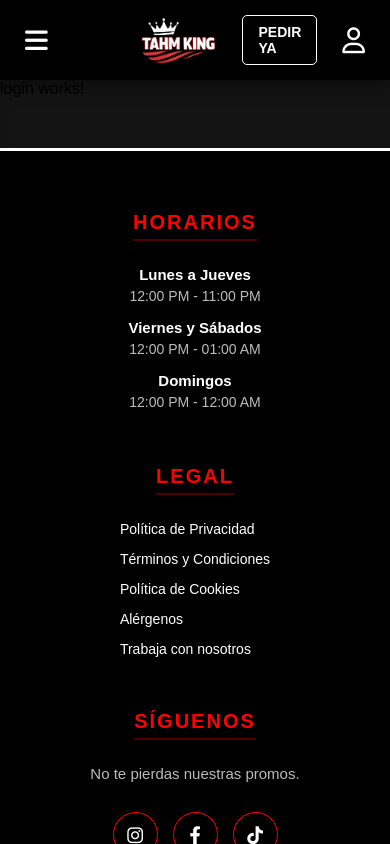
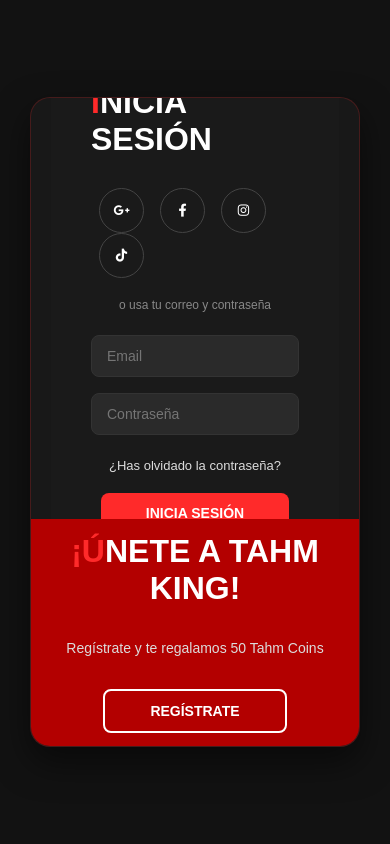
Before and after one commit to AmineStudio/PWM, an Angular app: page /login in a window 390 px wide. Shown: the top 844 px of the page. Built offline with nearby package versions, Linux system fonts and the light colour scheme.

Commit message:
feat: migración de la pagina login

```diff
--- a/src/app/pages/login/login.component.css
+++ b/src/app/pages/login/login.component.css
@@ -0,0 +1,337 @@
+:host {
+  display: block;
+  width: 100%;
+  height: 100%;
+}
+
+.login-body {
+  background: #121212;
+  min-height: 100vh;
+  width: 100vw;
+  display: flex;
+  align-items: center;
+  justify-content: center;
+  position: fixed;
+  top: 0;
+  left: 0;
+  z-index: 9999;
+}
+
+.login-body {
+  background: #121212;
+  min-height: 100vh;
+  display: flex;
+  align-items: center;
+  justify-content: center;
+  padding: 20px;
+}
+
+.container {
+  background-color: #181818;
+  border-radius: 20px;
+  position: relative;
+  overflow: hidden;
+  width: 850px;
+  max-width: 100%;
+  min-height: 520px;
+  box-shadow: 0 15px 35px rgba(0,0,0,0.5);
+  border: 1px solid rgba(255,42,42,0.2);
+}
+
+.container h1 {
+  font-size: 32px;
+  margin-bottom: 10px;
+  color: #fff;
+  text-transform: uppercase;
+}
+
+.container h1::first-letter {
+  color: #ff2a2a;
+}
+
+.container p {
+  font-size: 14px;
+  line-height: 22px;
+  margin: 20px 0;
+  color: #dcdcdc;
+}
+
+.container span {
+  font-size: 12px;
+  color: #888;
+  margin-bottom: 15px;
+}
+
+.container a {
+  color: #dcdcdc;
+  font-size: 13px;
+  text-decoration: none;
+  margin: 15px 0 10px;
+}
+
+.container a:hover {
+  color: #ff2a2a;
+}
+
+.container button {
+  background-color: #ff2a2a;
+  color: white;
+  font-size: 14px;
+  padding: 12px 45px;
+  border: none;
+  border-radius: 8px;
+  font-weight: bold;
+  text-transform: uppercase;
+  margin-top: 10px;
+  cursor: pointer;
+  box-shadow: 0 4px 0 #b30000;
+  transition: all .2s ease;
+}
+
+.container button:hover {
+  background-color: #ff4d4d;
+  transform: translateY(-2px);
+}
+
+.container button:active {
+  transform: translateY(2px);
+}
+
+.container button.hidden {
+  background-color: transparent;
+  border: 2px solid white;
+  box-shadow: none;
+}
+
+.container button.hidden:hover {
+  background: white;
+  color: black;
+}
+
+.container form {
+  background-color: #1a1a1a;
+  display: flex;
+  align-items: center;
+  justify-content: center;
+  flex-direction: column;
+  padding: 0 40px;
+  height: 100%;
+}
+
+.container input {
+  background-color: #2a2a2a;
+  border: 1px solid #333;
+  color: white;
+  margin: 8px 0;
+  padding: 12px 15px;
+  font-size: 14px;
+  border-radius: 8px;
+  width: 100%;
+}
+
+.container input:focus {
+  border-color: #ff2a2a;
+  outline: none;
+}
+
+.form-container {
+  position: absolute;
+  top: 0;
+  height: 100%;
+  transition: all .6s ease-in-out;
+}
+
+.sign-in {
+  left: 0;
+  width: 50%;
+  z-index: 2;
+}
+
+.container.active .sign-in {
+  transform: translateX(100%);
+}
+
+.sign-up {
+  left: 0;
+  width: 50%;
+  opacity: 0;
+  z-index: 1;
+}
+
+.container.active .sign-up {
+  transform: translateX(100%);
+  opacity: 1;
+  z-index: 5;
+}
+
+.social-icons {
+  margin: 20px 0;
+}
+
+.social-icons a {
+  border: 1px solid #444;
+  border-radius: 50%;
+  display: inline-flex;
+  justify-content: center;
+  align-items: center;
+  margin: 0 8px;
+  width: 45px;
+  height: 45px;
+  color: white;
+}
+
+.social-icons a:hover {
+  color: #ff2a2a;
+  border-color: #ff2a2a;
+}
+
+.toggle-container {
+  position: absolute;
+  top: 0;
+  left: 50%;
+  width: 50%;
+  height: 100%;
+  overflow: hidden;
+  transition: all .6s ease-in-out;
+  border-radius: 100px 0 0 100px;
+  z-index: 1000;
+}
+
+.container.active .toggle-container {
+  transform: translateX(-100%);
+  border-radius: 0 100px 100px 0;
+}
+
+.toggle {
+  background-color: #b30000;
+  color: white;
+  position: relative;
+  left: -100%;
+  width: 200%;
+  height: 100%;
+  transition: all .6s ease-in-out;
+}
+
+.container.active .toggle {
+  transform: translateX(50%);
+}
+
+.toggle-panel {
+  position: absolute;
+  width: 50%;
+  height: 100%;
+  display: flex;
+  align-items: center;
+  justify-content: center;
+  flex-direction: column;
+  padding: 0 40px;
+  text-align: center;
+}
+
+.toggle-left {
+  transform: translateX(-200%);
+}
+
+.container.active .toggle-left {
+  transform: translateX(0);
+}
+
+.toggle-right {
+  right: 0;
+}
+
+.container.active .toggle-right {
+  transform: translateX(200%);
+}
+
+/*RESPONSIVO: TABLETS Y MÓVILES*/
+
+@media (max-width: 768px) {
+  .container {
+    min-height: 650px;
+    width: 100%;
+    margin: 0 10px;
+  }
+
+  .form-container {
+    width: 100%;
+    height: 65%;
+    top: 0;
+  }
+
+  .sign-in, .sign-up {
+    width: 100%;
+    left: 0;
+    padding: 0 20px;
+    transition: opacity 0.5s ease-in-out;
+  }
+
+  .container.active .sign-in {
+    transform: none;
+    opacity: 0;
+    pointer-events: none;
+  }
+
+  .container .sign-up {
+    transform: none;
+    opacity: 0;
+    pointer-events: none;
+  }
+
+  .container.active .sign-up {
+    transform: none;
+    opacity: 1;
+    pointer-events: auto;
+  }
+
+  .toggle-container {
+    width: 100%;
+    height: 35%;
+    left: 0;
+    top: 65%;
+    border-radius: 0;
+  }
+
+  .container.active .toggle-container {
+    transform: none;
+    border-radius: 0;
+  }
+
+  .toggle {
+    width: 100%;
+    height: 100%;
+    left: 0;
+    transform: none !important;
+  }
+
+  .toggle-panel {
+    width: 100%;
+    height: 100%;
+    position: absolute;
+    top: 0;
+    left: 0;
+    transform: none !important;
+    padding: 15px 20px;
+    transition: opacity 0.5s ease-in-out;
+  }
+
+  .toggle-left {
+    opacity: 0;
+    pointer-events: none;
+  }
+
+  .container.active .toggle-left {
+    opacity: 1;
+    pointer-events: auto;
+  }
+
+  .toggle-right {
+    opacity: 1;
+    pointer-events: auto;
+  }
+
+  .container.active .toggle-right {
+    opacity: 0;
+    pointer-events: none;
+  }
+}
--- a/src/app/pages/login/login.component.html
+++ b/src/app/pages/login/login.component.html
@@ -1 +1,54 @@
-<p>login works!</p>
+<div class="login-body">
+  <div class="container" [class.active]="isSignUpActive" id="container">
+
+    <div class="form-container sign-up">
+      <form>
+        <h1>Créate una cuenta</h1>
+        <div class="social-icons">
+          <a href="#"><i class="fa-brands fa-google-plus-g"></i></a>
+          <a href="#"><i class="fa-brands fa-facebook-f"></i></a>
+          <a href="#"><i class="fa-brands fa-instagram"></i></a>
+          <a href="#"><i class="fa-brands fa-tiktok"></i></a>
+        </div>
+        <span>o usa tu correo para registrarte</span>
+        <input type="text" placeholder="Nombre" #nombreReg>
+        <input type="email" placeholder="Email" #emailReg>
+        <input type="password" placeholder="Contraseña" #passReg>
+        <button type="button" (click)="registrar(nombreReg.value, emailReg.value, passReg.value)">Regístrate</button>
+      </form>
+    </div>
+
+    <div class="form-container sign-in">
+      <form>
+        <h1>Inicia Sesión</h1>
+        <div class="social-icons">
+          <a href="#"><i class="fa-brands fa-google-plus-g"></i></a>
+          <a href="#"><i class="fa-brands fa-facebook-f"></i></a>
+          <a href="#"><i class="fa-brands fa-instagram"></i></a>
+          <a href="#"><i class="fa-brands fa-tiktok"></i></a>
+        </div>
+        <span>o usa tu correo y contraseña</span>
+        <input type="email" placeholder="Email" #emailLog>
+        <input type="password" placeholder="Contraseña" #passLog>
+        <a href="#">¿Has olvidado la contraseña?</a>
+        <button type="button" (click)="iniciarSesion(emailLog.value, passLog.value)">Inicia sesión</button>
+      </form>
+    </div>
+
+    <div class="toggle-container">
+      <div class="toggle">
+        <div class="toggle-panel toggle-left">
+          <h1>¡Bienvenido!</h1>
+          <p>Introduce tus datos y disfruta de todas las ventajas</p>
+          <button class="hidden" (click)="togglePanel(false)">Inicia Sesión</button>
+        </div>
+        <div class="toggle-panel toggle-right">
+          <h1>¡Únete a Tahm King!</h1>
+          <p>Regístrate y te regalamos 50 Tahm Coins</p>
+          <button class="hidden" (click)="togglePanel(true)">Regístrate</button>
+        </div>
+      </div>
+    </div>
+
+  </div>
+</div>
--- a/src/app/pages/login/login.component.ts
+++ b/src/app/pages/login/login.component.ts
@@ -1,9 +1,51 @@
 import { Component } from '@angular/core';
+import { Router } from '@angular/router';
 
 @Component({
   selector: 'app-login',
-  imports: [],
   templateUrl: './login.component.html',
-  styleUrl: './login.component.css',
+  styleUrls: ['./login.component.css']
 })
-export class LoginComponent {}
+export class LoginComponent {
+  isSignUpActive = false;
+
+  constructor(private router: Router) {}
+
+  togglePanel(active: boolean) {
+    this.isSignUpActive = active;
+  }
+
+  // Simulación de la lógica que tenías en tu JS
+  async iniciarSesion(email: string, pass: string) {
+    if (!email || !pass) {
+      alert('Introduce email y contraseña.');
+      return;
+    }
+
+    // Aquí iría tu lógica de fetch a data.json
+    // Por ahora, simulamos el éxito y redirigimos a la home
+    console.log('Intentando login con:', email);
+
+    // Guardamos en localStorage como hacías en tu JS
+    localStorage.setItem('usuario', JSON.stringify({ email, nombre: 'Usuario Tahm' }));
+    this.router.navigate(['/']); // Redirige a la página inicial
+  }
+
+  registrar(nombre: string, email: string, pass: string) {
+    if (!nombre || !email || !pass) {
+      alert('Rellena todos los campos.');
+      return;
+    }
+
+    const nuevoUsuario = {
+      id: Date.now(),
+      nombre,
+      email,
+      puntos: 50
+    };
+
+    localStorage.setItem('usuario', JSON.stringify(nuevoUsuario));
+    alert('¡Bienvenido a la realeza! Has ganado 50 Tahmkoins');
+    this.router.navigate(['/']);
+  }
+}
```
